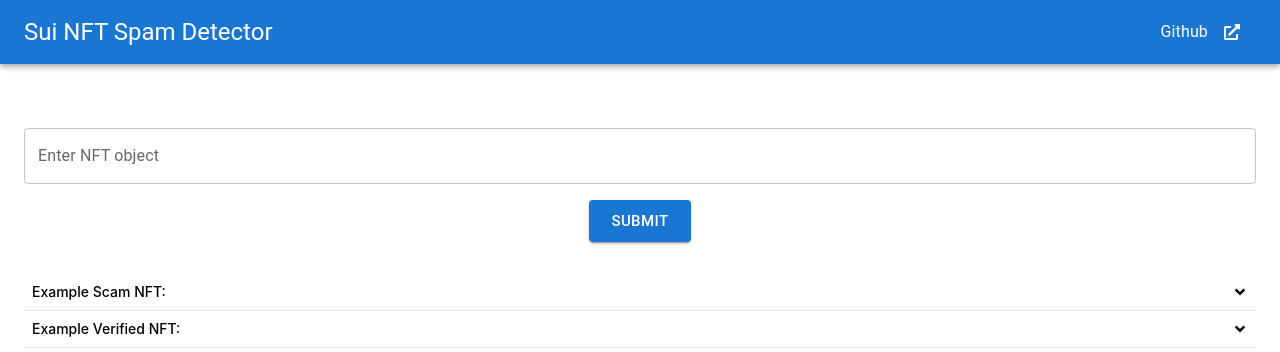
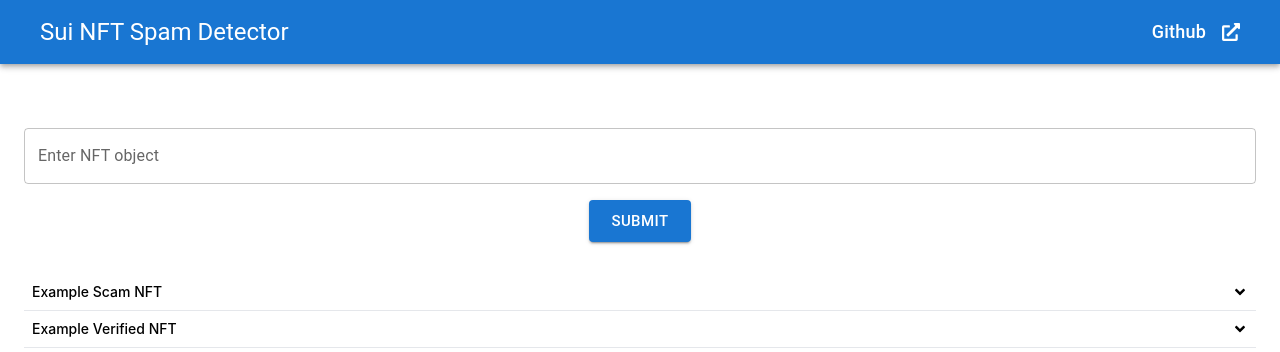
Before and after one commit to getnimbus/sui-nft-scam-detect, a React (Create React App) app in the folder client/: page / in a window 1280 px wide. Shown: the top 352 px of the page. Built offline with nearby package versions, Linux system fonts and the light colour scheme; what @mysten/sui.js would draw is missing.

Commit message:
fix link github at navbar

```diff
--- a/client/src/component/NFTDisplay.tsx
+++ b/client/src/component/NFTDisplay.tsx
@@ -114,16 +114,16 @@
   console.log({ isLoading, isFetching, data });
 
   const cardData = [
-    { label: "Object ID:", desc: data?.id },
-    { label: "Type:", desc: data?.type },
-    { label: "Name:", desc: data?.name },
-    { label: "Description:", desc: data?.description },
+    { label: "Object ID", desc: data?.id },
+    { label: "Type", desc: data?.type },
+    { label: "Name", desc: data?.name },
+    { label: "Description", desc: data?.description },
     {
-      label: "Classification:",
+      label: "Classification",
       desc: data?.classification === "spam" ? "scam" : data?.classification,
     },
-    { label: "Ham Likelihood:", desc: data?.ham_likelihood },
-    { label: "Spam Likelihood:", desc: data?.spam_likelihood },
+    { label: "Ham Likelihood", desc: data?.ham_likelihood },
+    { label: "Spam Likelihood", desc: data?.spam_likelihood },
   ];
 
   if (!nftObject) {
--- a/client/src/component/Navbar.tsx
+++ b/client/src/component/Navbar.tsx
@@ -1,7 +1,9 @@
 import {
   AppBar,
   Box,
+  Button,
   IconButton,
+  Link,
   List,
   ListItem,
   ListItemButton,
@@ -18,7 +20,7 @@
 export const FNavbar = () => {
   return (
     <Box sx={{ flexGrow: 1 }}>
-      <AppBar position="static">
+      <AppBar position="static" className="px-4">
         <Toolbar>
           <Typography variant="h5" component="h1" sx={{ flexGrow: 1 }}>
             Sui NFT Spam Detector
@@ -26,12 +28,14 @@
           <List className="flex gap-4 items-center">
             {navItems.map((item) => (
               <ListItem key={item.title} disablePadding>
-                <ListItemText>{item.title}</ListItemText>
-                <ListItemButton sx={{ textAlign: "center" }}>
-                  <a href={item.href} target="_blank">
-                    {!item.internal && <FaExternalLinkAlt color="#fff" />}
-                  </a>
-                </ListItemButton>
+                <Link
+                  variant="body2"
+                  href={item.href}
+                  target="_blank"
+                  className="flex gap-4 items-center justify-center !text-white !text-lg !font-medium"
+                >
+                  {item.title} <FaExternalLinkAlt color="#fff" />
+                </Link>
               </ListItem>
             ))}
           </List>
--- a/client/src/component/UserInput.tsx
+++ b/client/src/component/UserInput.tsx
@@ -9,14 +9,14 @@
 
 const listTestId = [
   {
-    label: "Example Scam NFT:",
+    label: "Example Scam NFT",
     listItems: [
       "0x2bb452d337fd9508b83df4a6e028362510102f9048daa351ffbd7ef7db6a6aa6",
       "0x001d09bd0d937084c7132be58fb0b65aa44c2dafeb4df94b711905461c3e0bce",
     ],
   },
   {
-    label: "Example Verified NFT:",
+    label: "Example Verified NFT",
     listItems: [
       // "0xc7c29e000a6b7e089ab59aecf38a86d5bd0cd2ed3c55ccec7b97debe717bd70a",
       // "0x3b7d9c1e015e4cad17814e0f77dda1a584e91714213497ea88547da26611bd8b",
```
